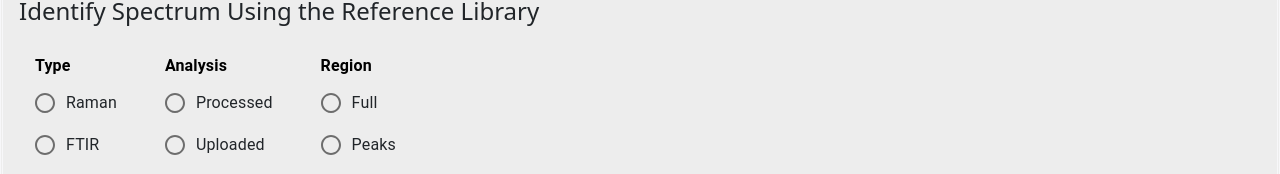
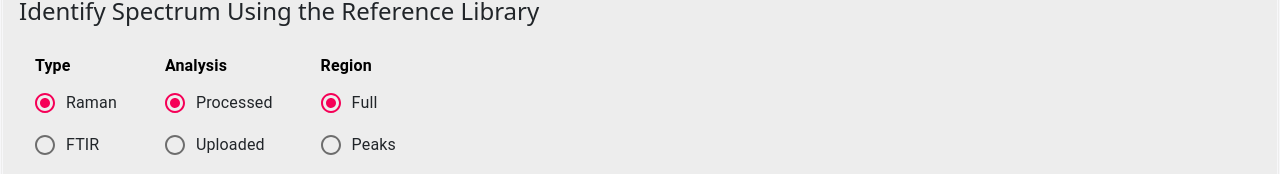
Before and after one commit to sujith15/OpenSpecy_project_21, a React (Create React App) app in the folder frontend-react/: page /identify in a window 1280 px wide. Shown: the part 146-320 px from the top of the page. Built offline with nearby package versions, Linux system fonts and the light colour scheme.

Commit message:
commit 8

```diff
--- a/frontend-react/src/Identifypage.js
+++ b/frontend-react/src/Identifypage.js
@@ -50,6 +50,7 @@ const Identify = () => {
             <RadioGroup
               aria-label="Type"
               name="controlled-radio-buttons-group"
+              defaultValue="Raman"
               // value={value}
               // onChange={handleChange}
             >
@@ -80,6 +81,7 @@ const Identify = () => {
             <RadioGroup
               aria-label="Analysis"
               name="controlled-radio-buttons-group"
+              defaultValue="Processed"
               // value={value}
               // onChange={handleChange}
             >
@@ -114,6 +116,7 @@ const Identify = () => {
             <RadioGroup
               aria-label="Region"
               name="controlled-radio-buttons-group"
+              defaultValue="Full"
               // value={value}
               // onChange={handleChange}
             >
```
